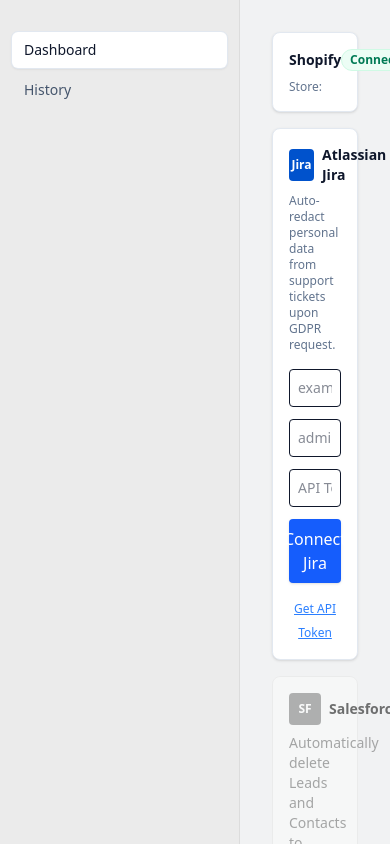
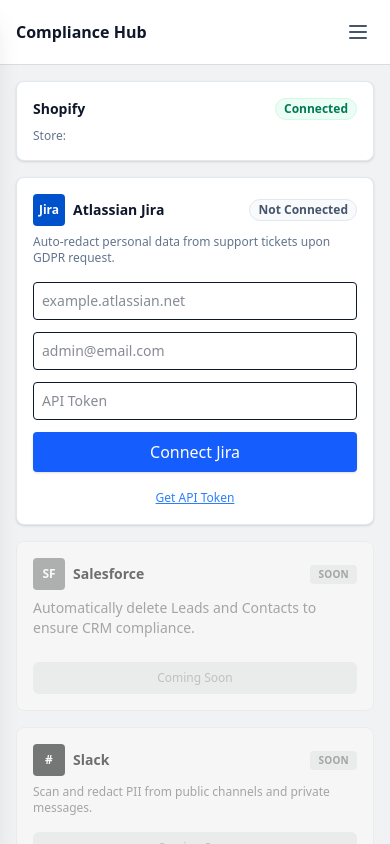
Before and after one commit to goran173/compliance-cloud-hub, a React (Vite) app in the folder client/: page / in a window 390 px wide. Shown: the top 844 px of the page. Built offline with nearby package versions, Linux system fonts and the light colour scheme.

Commit message:
fixed mobile layout

```diff
--- a/client/src/components/Layout.tsx
+++ b/client/src/components/Layout.tsx
@@ -7,6 +7,7 @@
 
 const Layout: React.FC<LayoutProps> = ({ children }) => {
   const location = useLocation();
+  const [isSidebarOpen, setSidebarOpen] = React.useState(false);
 
   const navItems = [
     { path: "/", label: "Dashboard" },
@@ -14,19 +15,76 @@
   ];
 
   return (
-    <div className="min-h-screen bg-[#f1f2f3] flex">
-      {/* Sidebar - Light/Native Style */}
-      <aside className="w-60 bg-[#ebebeb] border-r border-[#dcdcdc] flex flex-col shrink-0">
-        <div className="p-4">
-          {/* Logo or minimal placeholder if needed, or just empty space */}
+    <div className="min-h-screen bg-[#f1f2f3] flex flex-col md:flex-row">
+      {/* Mobile Header */}
+      <div className="md:hidden bg-white border-b border-[#dcdcdc] p-4 flex items-center justify-between sticky top-0 z-30">
+        <div className="font-semibold text-slate-900">Compliance Hub</div>
+        <button
+          onClick={() => setSidebarOpen(!isSidebarOpen)}
+          className="text-slate-600 focus:outline-none p-1 rounded hover:bg-slate-100"
+        >
+          {/* Hamburger Icon */}
+          <svg
+            className="w-6 h-6"
+            fill="none"
+            stroke="currentColor"
+            viewBox="0 0 24 24"
+          >
+            <path
+              strokeLinecap="round"
+              strokeLinejoin="round"
+              strokeWidth={2}
+              d="M4 6h16M4 12h16M4 18h16"
+            />
+          </svg>
+        </button>
+      </div>
+
+      {/* Sidebar - Responsive */}
+      <aside
+        className={`
+          fixed inset-y-0 left-0 z-50 w-64 bg-[#ebebeb] border-r border-[#dcdcdc] transform transition-transform duration-200 ease-in-out shadow-xl md:shadow-none
+          md:relative md:translate-x-0 md:flex md:flex-col md:shrink-0 md:w-60 md:visible
+          ${isSidebarOpen ? "translate-x-0" : "-translate-x-full"}
+        `}
+      >
+        {/* Close Button for Mobile */}
+        <div className="md:hidden absolute top-4 right-4 z-50">
+          <button
+            onClick={() => setSidebarOpen(false)}
+            className="text-slate-500 hover:text-slate-700 p-1"
+          >
+            <svg
+              className="w-6 h-6"
+              fill="none"
+              stroke="currentColor"
+              viewBox="0 0 24 24"
+            >
+              <path
+                strokeLinecap="round"
+                strokeLinejoin="round"
+                strokeWidth={2}
+                d="M6 18L18 6M6 6l12 12"
+              />
+            </svg>
+          </button>
         </div>
-        <nav className="flex-1 px-3 space-y-1">
+
+        <div className="p-4 hidden md:block">
+          {/* Logo spacer for desktop */}
+        </div>
+        <div className="p-4 md:hidden">
+          <span className="font-semibold text-slate-900">Menu</span>
+        </div>
+
+        <nav className="flex-1 px-3 space-y-1 mt-2 md:mt-0">
           {navItems.map(({ path, label }) => {
             const isActive = location.pathname === path;
             return (
               <Link
                 key={path}
                 to={path}
+                onClick={() => setSidebarOpen(false)}
                 className={`block px-3 py-2 rounded-md text-sm font-medium transition-colors mb-1 ${
                   isActive
                     ? "bg-white text-slate-900 shadow-sm ring-1 ring-slate-200"
@@ -43,10 +101,17 @@
         </div>
       </aside>
 
+      {/* Mobile Overlay */}
+      {isSidebarOpen && (
+        <div
+          className="fixed inset-0 bg-black/50 z-40 md:hidden"
+          onClick={() => setSidebarOpen(false)}
+        />
+      )}
+
       {/* Main Content */}
-      <main className="flex-1 flex flex-col overflow-hidden min-w-0">
-        {/* Header removed as requested */}
-        <div className="flex-1 overflow-auto p-8">{children}</div>
+      <main className="flex-1 flex flex-col overflow-hidden min-w-0 h-[calc(100vh-65px)] md:h-screen">
+        <div className="flex-1 overflow-auto p-4 md:p-8">{children}</div>
       </main>
     </div>
   );
```
